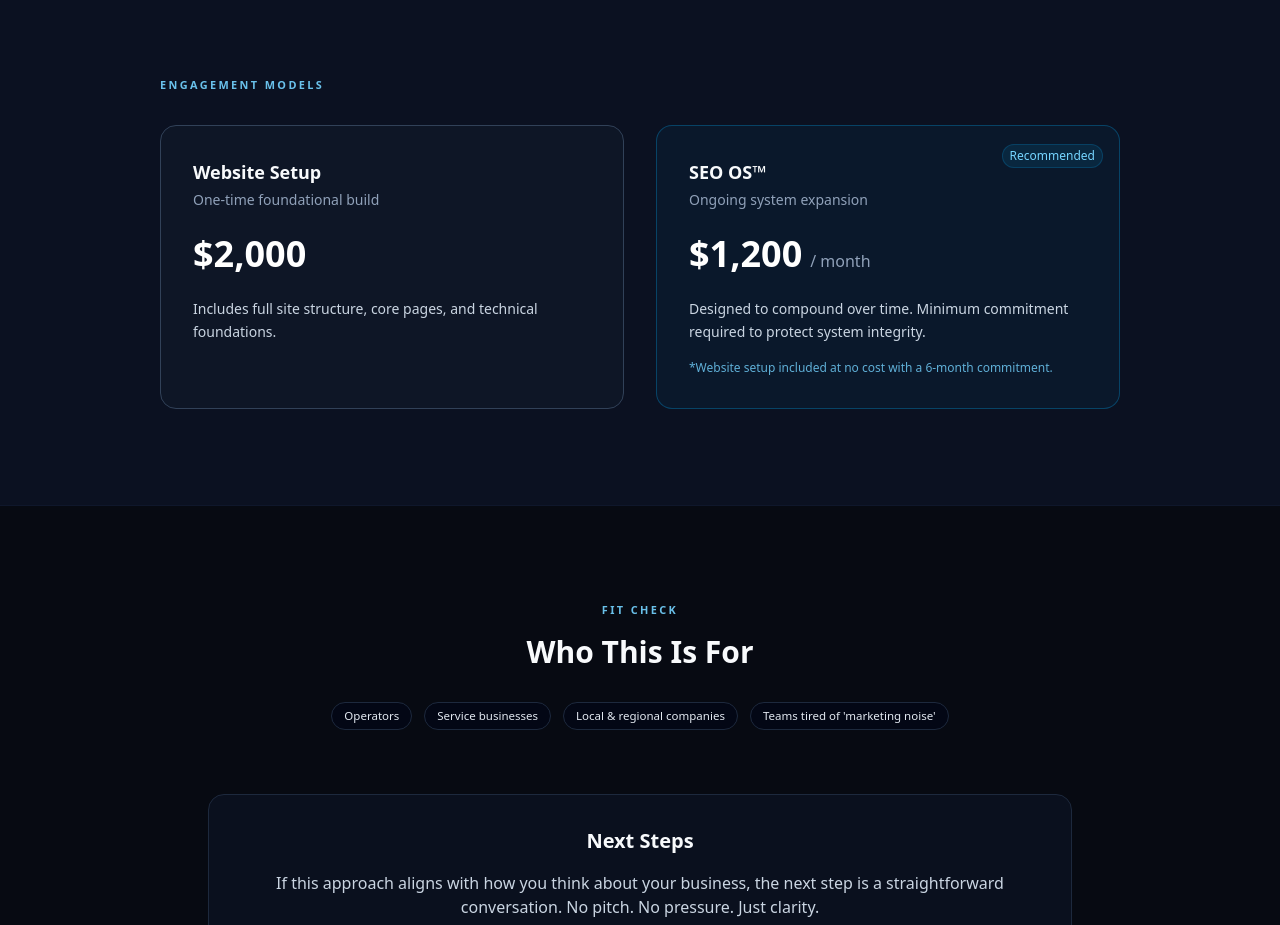
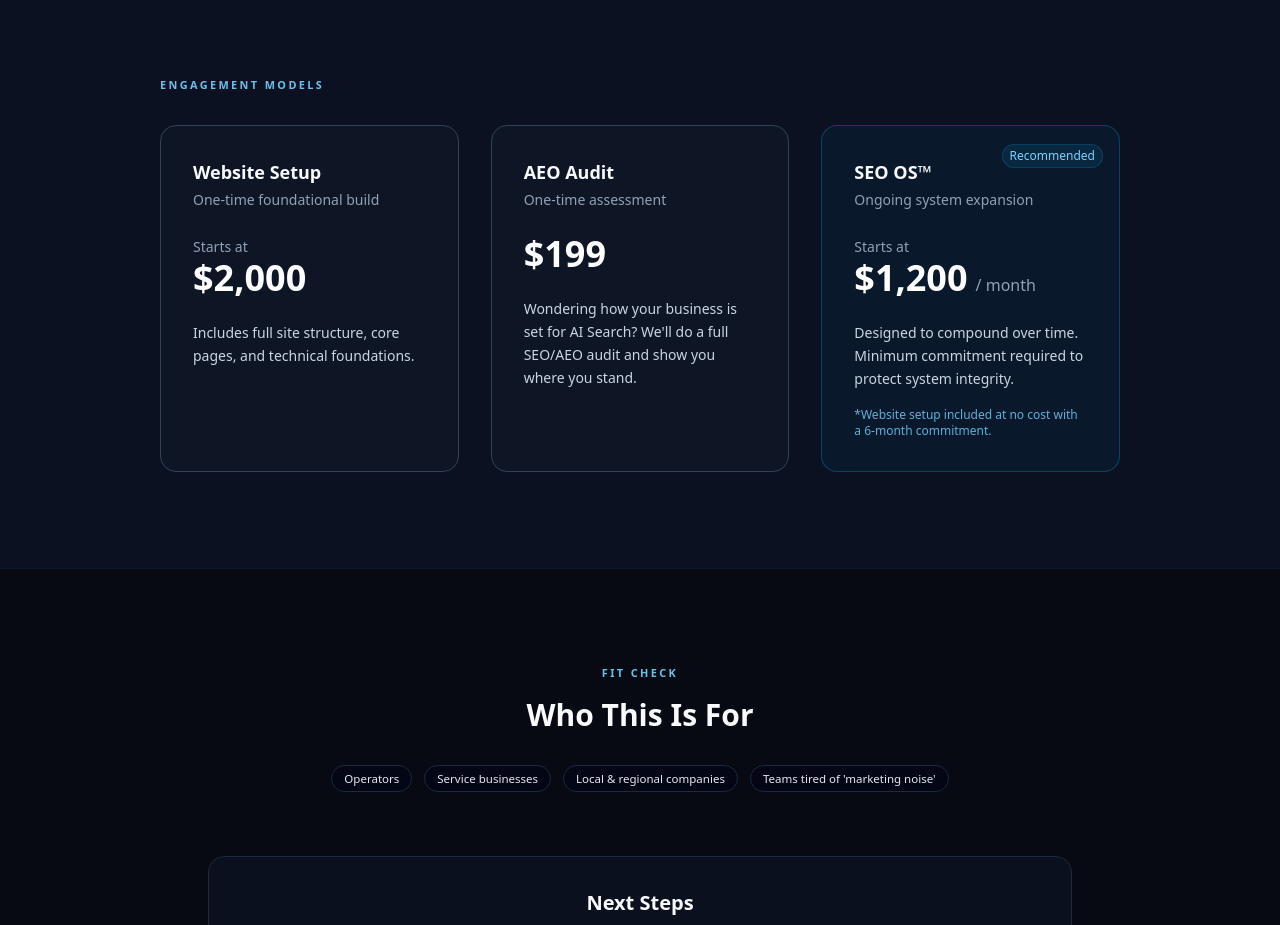
Before and after one commit to lelandsequel/candl, a Next.js app: page /digital in a window 1280 px wide. Shown: the part 2220-3145 px from the top of the page. Built offline with nearby package versions, Linux system fonts and the light colour scheme.

Commit message:
Update Digital page: add 'starts at' pricing and AEO Audit feature

```diff
--- a/app/digital/page.tsx
+++ b/app/digital/page.tsx
@@ -140,7 +140,7 @@ export default function DigitalPage() {
             <section className="bg-[#0B1121] py-24 border-t border-slate-800">
                 <div className="mx-auto w-full max-w-5xl px-4 md:px-6 lg:px-8">
                     <SectionKicker>Engagement Models</SectionKicker>
-                    <div className="mt-8 grid gap-8 md:grid-cols-2">
+                    <div className="mt-8 grid gap-8 md:grid-cols-3">
                         {/* Website Setup */}
                         <div className="rounded-2xl border border-slate-700 bg-slate-800/20 p-8 flex flex-col">
                             <div>
@@ -148,10 +148,25 @@ export default function DigitalPage() {
                                 <p className="text-sm text-slate-400 mt-1">One-time foundational build</p>
                             </div>
                             <div className="mt-6">
-                                <span className="text-4xl font-bold text-white">$2,000</span>
+                                <span className="text-sm text-slate-400">Starts at</span>
+                                <span className="text-4xl font-bold text-white block">$2,000</span>
                             </div>
                             <p className="mt-6 text-sm text-slate-300 leading-relaxed flex-1">
                                 Includes full site structure, core pages, and technical foundations.
+                            </p>
+                        </div>
+
+                        {/* AEO Audit */}
+                        <div className="rounded-2xl border border-slate-700 bg-slate-800/20 p-8 flex flex-col">
+                            <div>
+                                <h3 className="text-lg font-semibold text-slate-50">AEO Audit</h3>
+                                <p className="text-sm text-slate-400 mt-1">One-time assessment</p>
+                            </div>
+                            <div className="mt-6">
+                                <span className="text-4xl font-bold text-white">$199</span>
+                            </div>
+                            <p className="mt-6 text-sm text-slate-300 leading-relaxed flex-1">
+                                Wondering how your business is set for AI Search? We'll do a full SEO/AEO audit and show you where you stand.
                             </p>
                         </div>
 
@@ -165,8 +180,11 @@ export default function DigitalPage() {
                                 <p className="text-sm text-slate-400 mt-1">Ongoing system expansion</p>
                             </div>
                             <div className="mt-6">
-                                <span className="text-4xl font-bold text-white">$1,200</span>
-                                <span className="text-slate-400 ml-2">/ month</span>
+                                <span className="text-sm text-slate-400">Starts at</span>
+                                <div>
+                                    <span className="text-4xl font-bold text-white">$1,200</span>
+                                    <span className="text-slate-400 ml-2">/ month</span>
+                                </div>
                             </div>
                             <p className="mt-6 text-sm text-slate-300 leading-relaxed">
                                 Designed to compound over time. Minimum commitment required to protect system integrity.
```
